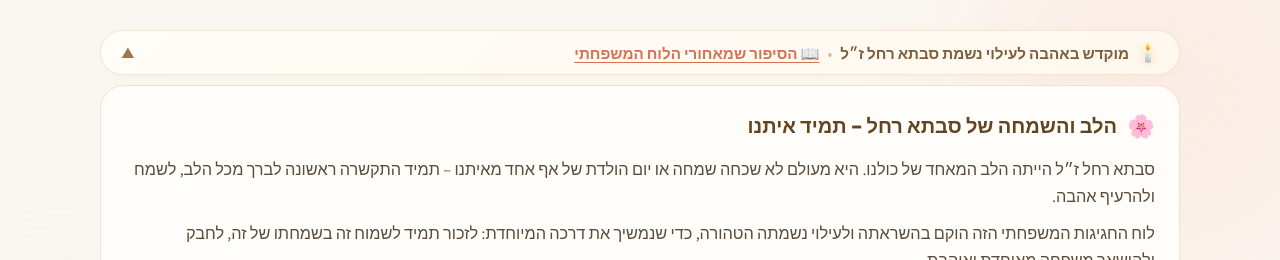
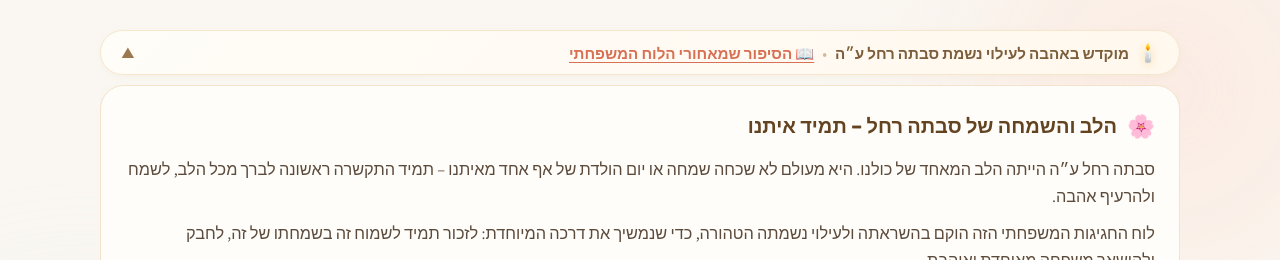
Before and after one commit to natan1221cfnn-gif/family-birthday-bot, a website: page public/index.html in a window 1280 px wide. Both pictures are taken after a click on the button 640 px from the left and 52 px from the top of the page. Shown: the top 260 px of the page. Drawn offline with nearby package versions, Linux system fonts and the light colour scheme; no server answers.

Commit message:
fix: update memorial banner text to 'סבתה רחל ע״ה'

```diff
--- a/public/index.html
+++ b/public/index.html
@@ -27,12 +27,12 @@
   <!-- Main Container -->
   <div class="container">
 
-    <!-- Memorial Banner for Grandma Rachel z"l -->
+    <!-- Memorial Banner for Grandma Rachel a"h -->
     <section class="memorial-banner-section">
       <button class="memorial-banner-btn" id="memorialBannerBtn" onclick="toggleMemorialStory()" aria-expanded="false">
         <span class="memorial-banner-text">
           <span class="memorial-candle">🕯️</span>
-          <strong>מוקדש באהבה לעילוי נשמת סבתא רחל ז״ל</strong>
+          <strong>מוקדש באהבה לעילוי נשמת סבתה רחל ע״ה</strong>
           <span class="memorial-dot">•</span>
           <span class="memorial-story-prompt">📖 הסיפור שמאחורי הלוח המשפחתי</span>
         </span>
@@ -43,10 +43,10 @@
         <div class="memorial-story-card">
           <div class="memorial-header-row">
             <span class="memorial-flower">🌸</span>
-            <h3 class="memorial-title">הלב והשמחה של סבתא רחל – תמיד איתנו</h3>
+            <h3 class="memorial-title">הלב והשמחה של סבתה רחל – תמיד איתנו</h3>
           </div>
           <p class="memorial-text">
-            סבתא רחל ז״ל הייתה הלב המאחד של כולנו. היא מעולם לא שכחה שמחה או יום הולדת של אף אחד מאיתנו – תמיד התקשרה ראשונה לברך מכל הלב, לשמח ולהרעיף אהבה.
+            סבתה רחל ע״ה הייתה הלב המאחד של כולנו. היא מעולם לא שכחה שמחה או יום הולדת של אף אחד מאיתנו – תמיד התקשרה ראשונה לברך מכל הלב, לשמח ולהרעיף אהבה.
           </p>
           <p class="memorial-text">
             לוח החגיגות המשפחתי הזה הוקם בהשראתה ולעילוי נשמתה הטהורה, כדי שנמשיך את דרכה המיוחדת: לזכור תמיד לשמוח זה בשמחתו של זה, לחבק ולהישאר משפחה מאוחדת ואוהבת.
```
